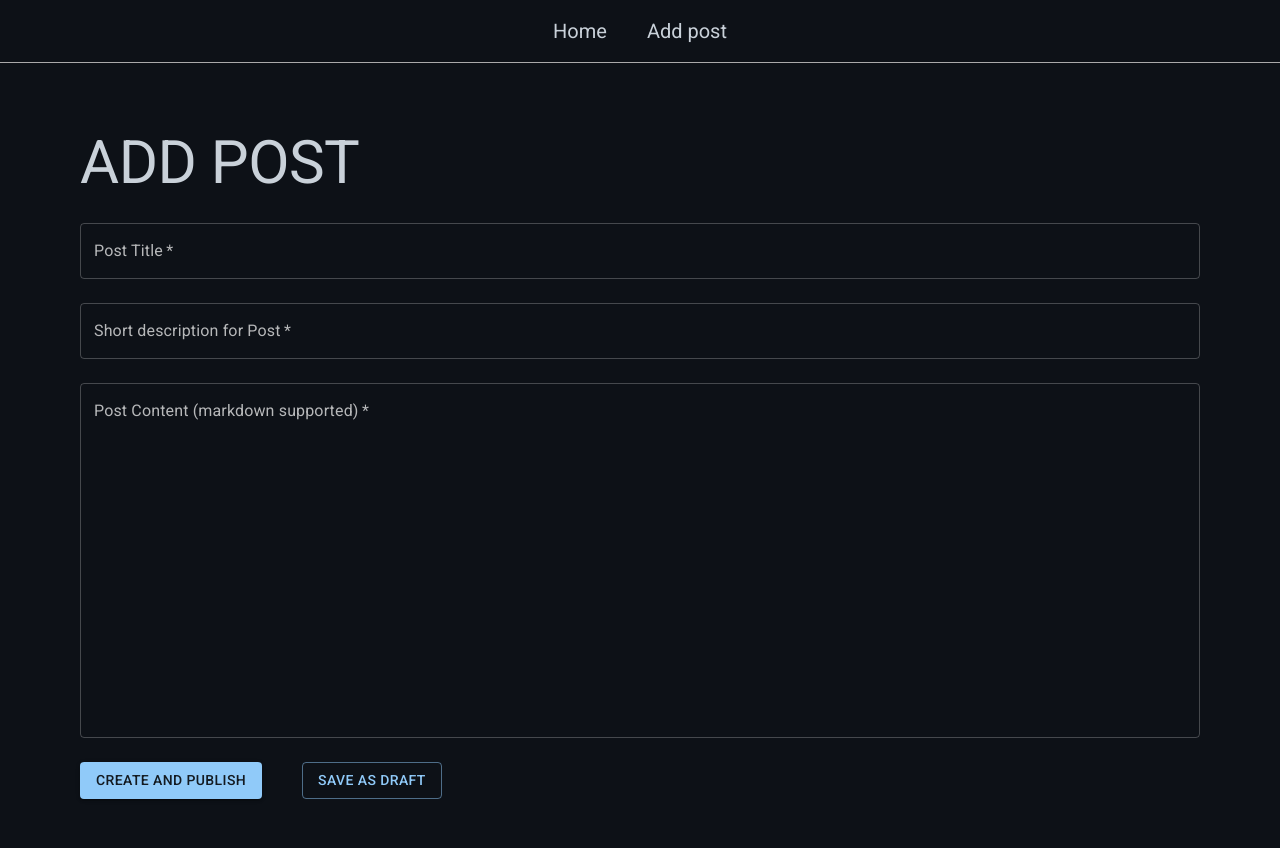
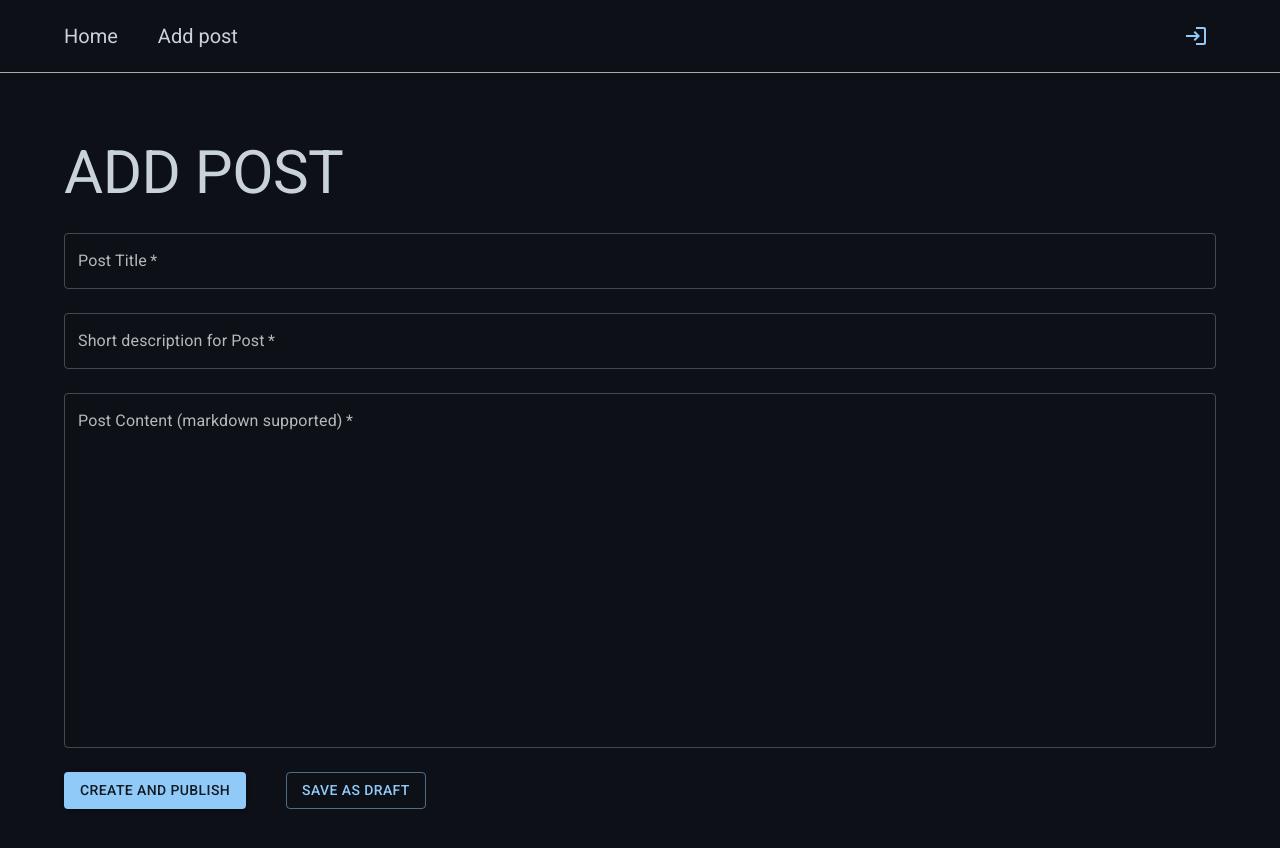
Before and after one commit to Stas-sklyar/kallmetest, a Next.js app: page /add-post in a window 1280 px wide. Built offline with nearby package versions, Linux system fonts and the light colour scheme; no server answers.

Commit message:
added auth via GH

```diff
--- a/components/Header/Header.tsx
+++ b/components/Header/Header.tsx
@@ -1,19 +1,40 @@
-import { Box, createTheme, Grid } from '@mui/material';
+import { Grid, Container, Box, IconButton, Avatar } from '@mui/material';
 import Link from 'next/link';
 import React, { FC } from "react";
+import { useSession, signIn, signOut } from 'next-auth/react'
+import LoginIcon from '@mui/icons-material/Login';
+import LogoutIcon from '@mui/icons-material/Logout';
 
 type IProps = {
 }
 
 const Header: FC<IProps> = () => {
+    const { data: session } = useSession();
+    console.log(session)
+
+    const handleSignin = () => {
+        signIn()
+    }
+
+    const handleSignout = () => {
+        signOut()
+    }
+
 
     return (
         <header>
+            <Box sx={{ py: 2, mb: 3, fontSize: 20, borderBottom: '1px solid #aaa' }}>
+                <Container fixed>
                     <Grid
                         columnSpacing={5}
                         container
-                sx={{ px: 5, py: 2, mb: 3, fontSize: 20, borderBottom: '1px solid #aaa' }}
-                justifyContent="center"
+                        justifyContent="space-between"
+                        alignItems="center"
+                    >
+                        <Grid item>
+                            <Grid
+                                container
+                                columnSpacing={5}
                             >
                                 <Grid item>
                                     <Link href="/">Home</Link>
@@ -22,6 +43,38 @@ const Header: FC<IProps> = () => {
                                     <Link href="/add-post">Add post</Link>
                                 </Grid>
                             </Grid>
+                        </Grid>
+
+
+                        <Grid item>
+                            {session &&
+                                <Grid
+                                    container
+                                    alignItems="center"
+                                >
+                                    <Grid item>
+                                        <Avatar
+                                            alt={session.user?.name || ""}
+                                            src={session.user?.image || ""}
+                                            sx={{ width: 45, height: 45, mr: 1 }}
+                                        />
+                                    </Grid>
+                                    <Grid item>
+                                        <IconButton onClick={handleSignout} color="primary">
+                                            <LogoutIcon />
+                                        </IconButton>
+                                    </Grid>
+                                </Grid>
+                            }
+                            {!session &&
+                                <IconButton onClick={handleSignin} color="primary">
+                                    <LoginIcon />
+                                </IconButton>
+                            }
+                        </Grid>
+                    </Grid>
+                </Container>
+            </Box>
         </header>
     );
 }
--- a/components/Layout/Layout.tsx
+++ b/components/Layout/Layout.tsx
@@ -22,7 +22,7 @@ const Layout: FC<IProps> = ({ children }) => {
 
             <main>
                 <Container fixed>
-                    <Box sx={{ px: 2 }}>
+                    <Box>
                         {children}
                     </Box>
                 </Container>
--- a/package.json
+++ b/package.json
@@ -9,10 +9,12 @@
     "lint": "next lint"
   },
   "dependencies": {
+    "@mui/icons-material": "^5.10.9",
     "bootstrap": "^5.2.2",
     "gray-matter": "^4.0.3",
     "mongoose": "^6.7.0",
     "next": "12.3.1",
+    "next-auth": "^4.15.1",
     "react": "18.2.0",
     "react-bootstrap": "^2.5.0",
     "react-dom": "18.2.0",
--- a/pages/_app.tsx
+++ b/pages/_app.tsx
@@ -1,8 +1,13 @@
 import '../styles/globals.scss'
 import type { AppProps } from 'next/app'
+import { SessionProvider } from "next-auth/react"
 
 function MyApp({ Component, pageProps }: AppProps) {
-  return <Component {...pageProps} />
+    return (
+        <SessionProvider session={pageProps.session}>
+            <Component {...pageProps} />
+        </SessionProvider>
+    )
 }
 
 export default MyApp
```
Also changed, not shown: pages/api/auth/[...nextauth].ts (added, +14 -0 lines), 2 other files (tests, documents, lock files or other folders). Lines whose indentation alone changed are shown as unchanged.
